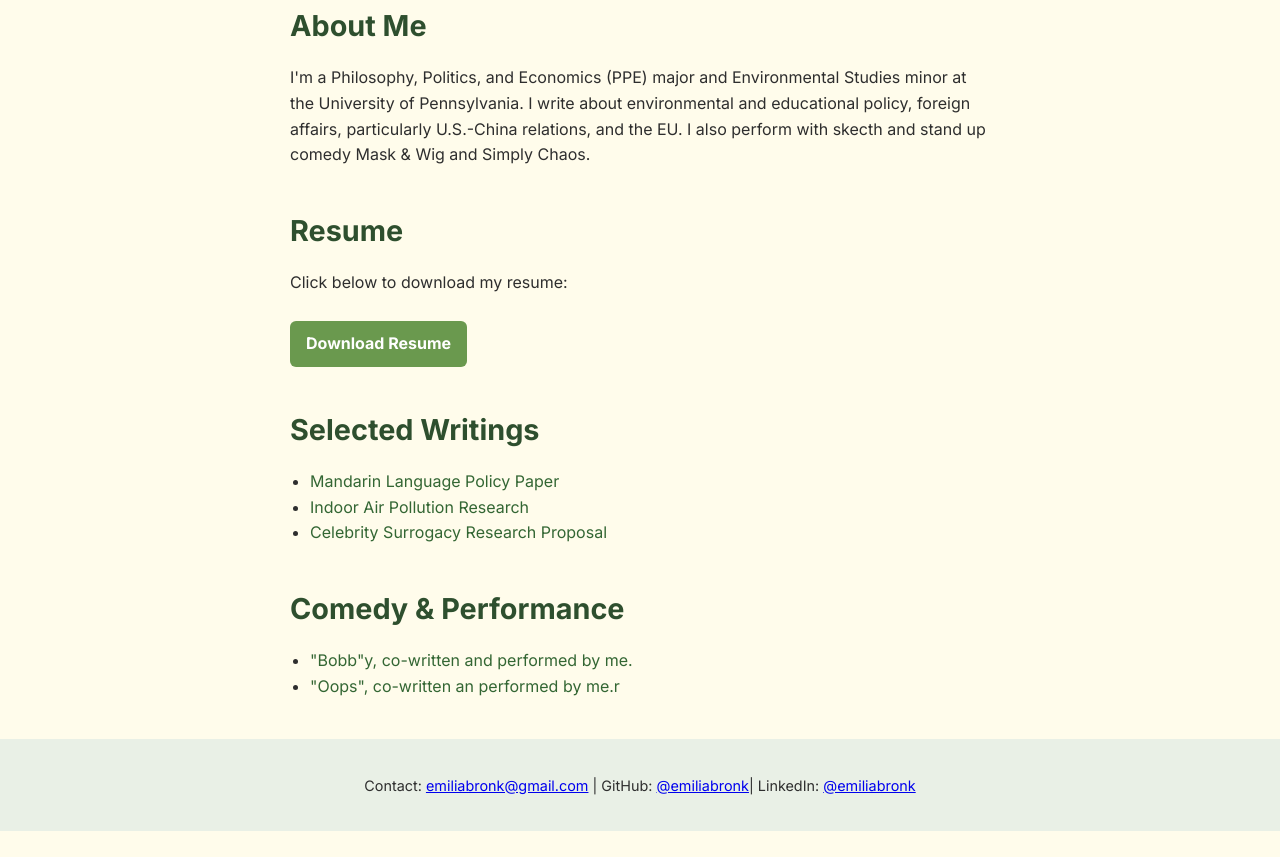
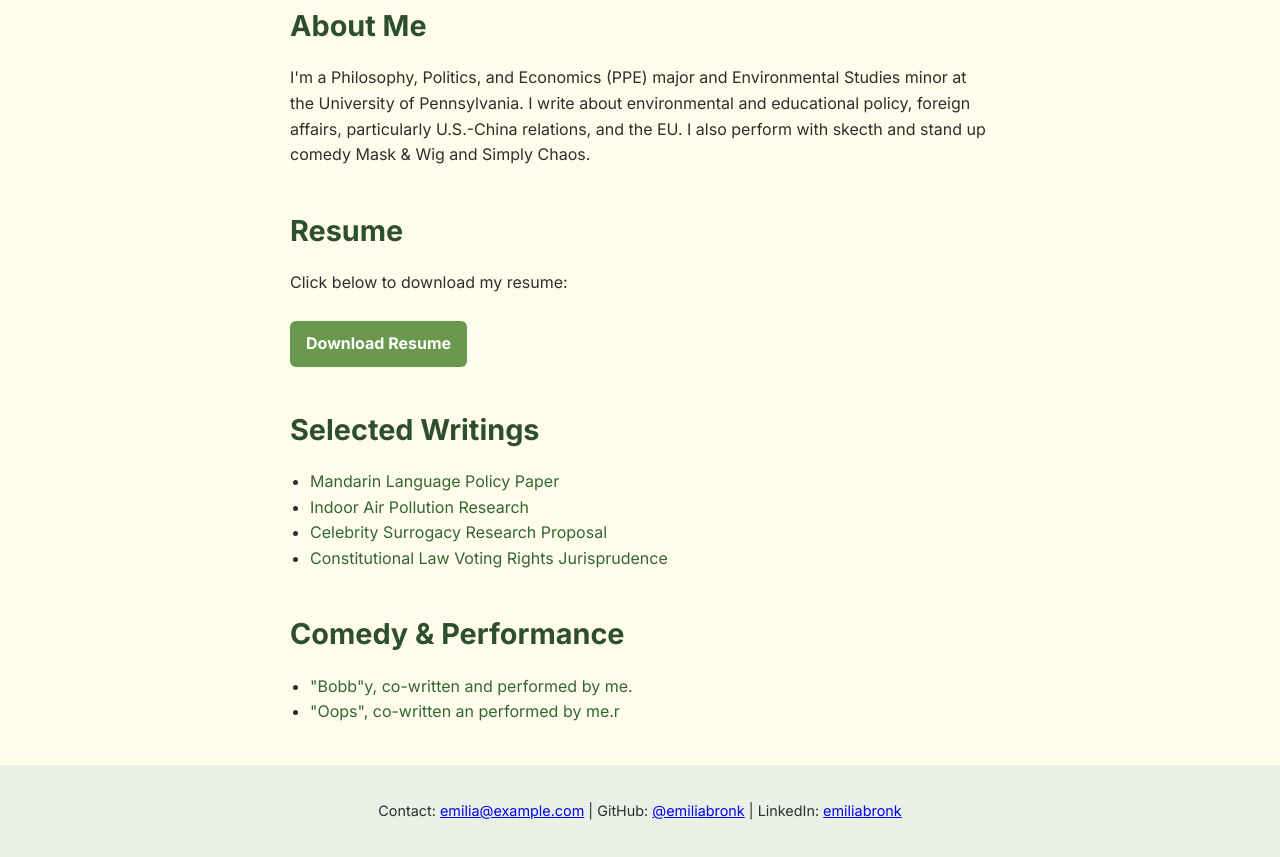
Before and after one commit to emiliabronk/portfolio, a plain HTML site: page index.html in a window 1280 px wide. Shown: the part 395-1252 px from the top of the page. Before the commit the page ends 1226 px from the top, so only its background shows below. Drawn offline with Linux system fonts and the light colour scheme.

Commit message:
Update index.html
more link/pdf fixes

```diff
--- a/index.html
+++ b/index.html
@@ -105,6 +105,7 @@
         <li><a href="mandarin_policy.pdf" target="_blank">Mandarin Language Policy Paper</a></li>
         <li><a href="indoor_air_pollution.pdf" target="_blank">Indoor Air Pollution Research</a></li>
         <li><a href="bronk final draft.pdf" target="_blank"> Celebrity Surrogacy Research Proposal </a></li>
+        <li><a href="Bronk -- Argument Analysis 2.pdf" target="_blank">Constitutional Law Voting Rights Jurisprudence </a></li>
       </ul>
     </section>
 
@@ -118,9 +119,7 @@
   </main>
 
   <footer>
-    <p>Contact: <a href="mailto:emiliabronk@gmial.com">emiliabronk@gmail.com</a> | GitHub: <a href="https://github.com/emiliabronk" target="_blank">@emiliabronk</a>| LinkedIn: <a href="www.linkedin.com/in/emilia-bronk
-
-" target="_blank">@emiliabronk</p>
+    <p>Contact: <a href="mailto:emilia@example.com">emilia@example.com</a> | GitHub: <a href="https://github.com/emiliabronk" target="_blank">@emiliabronk</a> | LinkedIn: <a href="https://www.linkedin.com/in/emiliabronk" target="_blank">emiliabronk</a></p>
   </footer>
 </body>
 </html>
```
